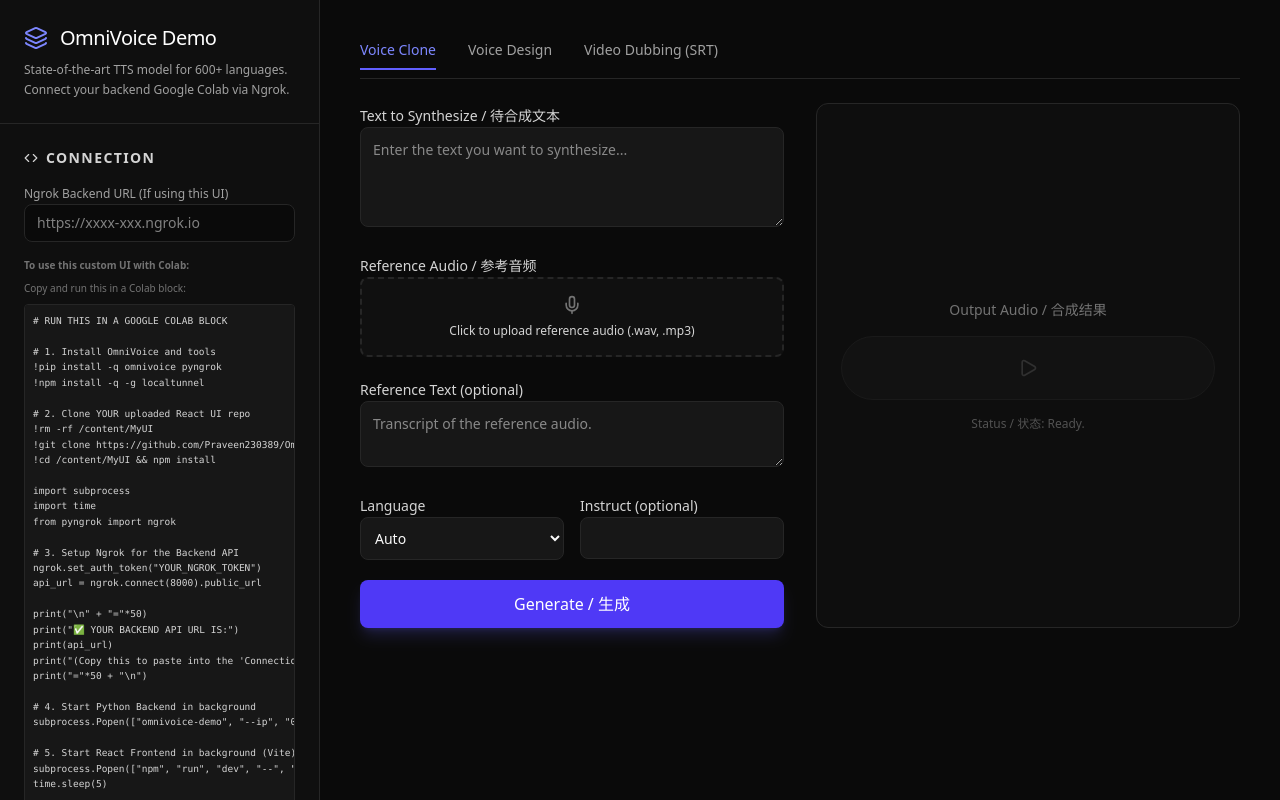
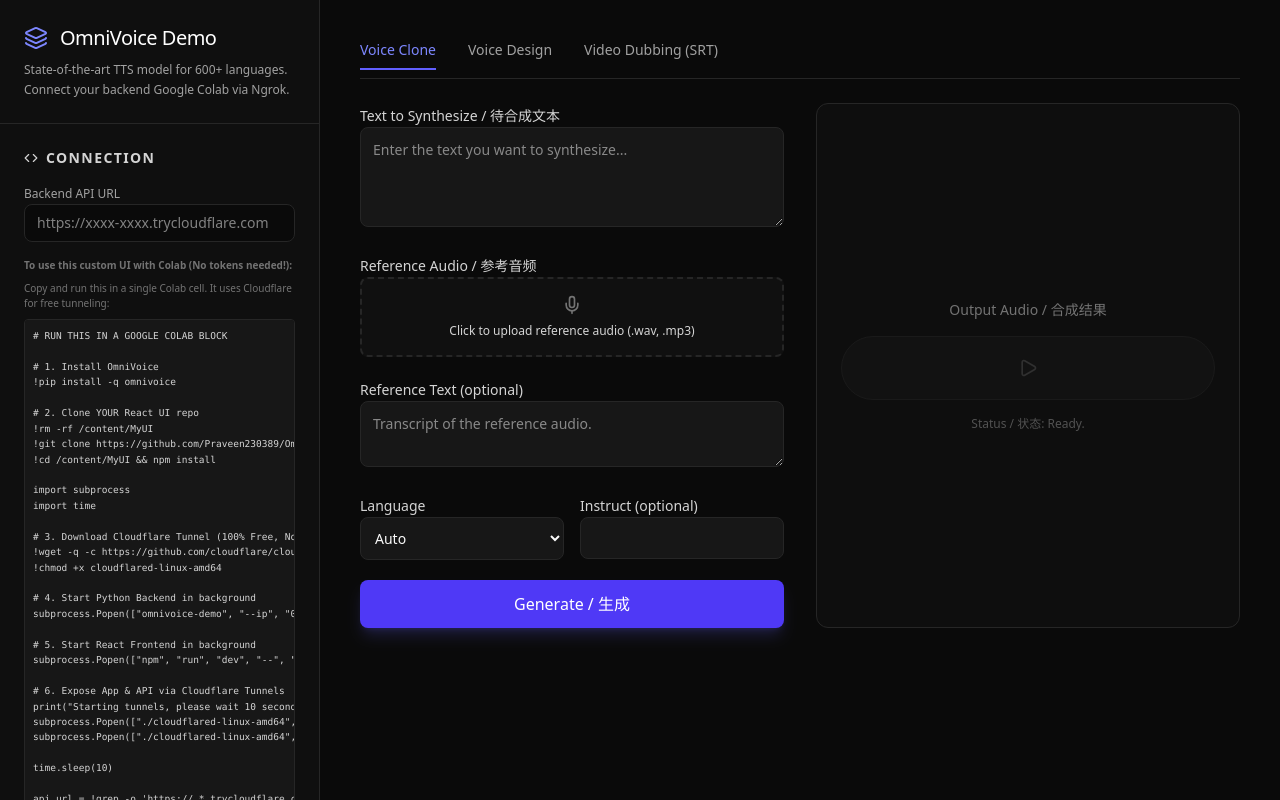
Before and after one commit to Praveen230389/OmniVoice, a React (Vite) app: page / in a window 1280 px wide. Built offline with nearby package versions, Linux system fonts and the light colour scheme.

Commit message:
Update App.tsx

```diff
--- a/src/App.tsx
+++ b/src/App.tsx
@@ -200,55 +200,63 @@
               <Code size={14} /> Connection
             </h2>
             <div className="space-y-2">
-              <label className="text-xs text-neutral-400 font-medium">Ngrok Backend URL (If using this UI)</label>
+              <label className="text-xs text-neutral-400 font-medium">Backend API URL</label>
               <input
                 type="text"
                 value={backendUrl}
                 onChange={(e) => setBackendUrl(e.target.value)}
-                placeholder="https://xxxx-xxx.ngrok.io"
+                placeholder="https://xxxx-xxxx.trycloudflare.com"
                 className="w-full bg-neutral-950 border border-neutral-800 rounded-lg px-3 py-2 text-sm focus:border-indigo-500 outline-none transition-colors"
               />
               <div className="text-[10px] text-neutral-500 space-y-2 mt-2">
-                <p><strong>To use this custom UI with Colab:</strong></p>
-                <p>Copy and run this in a Colab block:</p>
+                <p><strong>To use this custom UI with Colab (No tokens needed!):</strong></p>
+                <p>Copy and run this in a single Colab cell. It uses Cloudflare for free tunneling:</p>
                 <pre className="bg-neutral-900 border border-neutral-800 p-2 rounded text-[9.5px] mt-1 overflow-x-auto text-neutral-300 select-all font-mono leading-relaxed">
 {`# RUN THIS IN A GOOGLE COLAB BLOCK
 
-# 1. Install OmniVoice and tools
-!pip install -q omnivoice pyngrok
-!npm install -q -g localtunnel
+# 1. Install OmniVoice
+!pip install -q omnivoice
 
-# 2. Clone YOUR uploaded React UI repo
+# 2. Clone YOUR React UI repo
 !rm -rf /content/MyUI
 !git clone https://github.com/Praveen230389/OmniVoice.git /content/MyUI
 !cd /content/MyUI && npm install
 
 import subprocess
 import time
-from pyngrok import ngrok
 
-# 3. Setup Ngrok for the Backend API
-ngrok.set_auth_token("YOUR_NGROK_TOKEN")
-api_url = ngrok.connect(8000).public_url
-
-print("\\n" + "="*50)
-print("✅ YOUR BACKEND API URL IS:")
-print(api_url)
-print("(Copy this to paste into the 'Connection' tab in the UI)")
-print("="*50 + "\\n")
+# 3. Download Cloudflare Tunnel (100% Free, No Token Needed)
+!wget -q -c https://github.com/cloudflare/cloudflared/releases/latest/download/cloudflared-linux-amd64
+!chmod +x cloudflared-linux-amd64
 
 # 4. Start Python Backend in background
 subprocess.Popen(["omnivoice-demo", "--ip", "0.0.0.0", "--port", "8000"])
 
-# 5. Start React Frontend in background (Vite)
+# 5. Start React Frontend in background
 subprocess.Popen(["npm", "run", "dev", "--", "--host", "0.0.0.0", "--port", "3000"], cwd="/content/MyUI")
-time.sleep(5)
 
-print("✅ CLICK THE LINK BELOW TO OPEN YOUR REACT UI:")
-!lt --port 3000`}
+# 6. Expose App & API via Cloudflare Tunnels
+print("Starting tunnels, please wait 10 seconds...")
+subprocess.Popen(["./cloudflared-linux-amd64", "tunnel", "--url", "http://127.0.0.1:8000"], stderr=open('api_tunnel.log', 'w'))
+subprocess.Popen(["./cloudflared-linux-amd64", "tunnel", "--url", "http://127.0.0.1:3000"], stderr=open('ui_tunnel.log', 'w'))
+
+time.sleep(10)
+
+api_url = !grep -o 'https://.*\.trycloudflare.com' api_tunnel.log
+ui_url  = !grep -o 'https://.*\.trycloudflare.com' ui_tunnel.log
+
+print("\\n" + "="*60)
+if api_url:
+    print("✅ BACKEND API URL (Paste this into the UI Connection tab):")
+    print(api_url[0])
+
+if ui_url:
+    print("\\n✅ REACT UI URL (Click this to open your app):")
+    print(ui_url[0])
+print("="*60 + "\\n")`}
                 </pre>
 
-                <p className="mt-3 text-indigo-400 border-t border-neutral-800 pt-2 mb-1"><strong>To run official UI directly without Ngrok:</strong></p>
+                <p className="mt-3 text-indigo-400 border-t border-neutral-800 pt-2 mb-1"><strong>To run official UI directly:</strong></p>
                 <pre className="bg-neutral-900 border border-neutral-800 p-2 rounded text-[9.5px] overflow-x-auto text-neutral-300 select-all font-mono leading-relaxed">
 {`!pip install omnivoice
 
```
